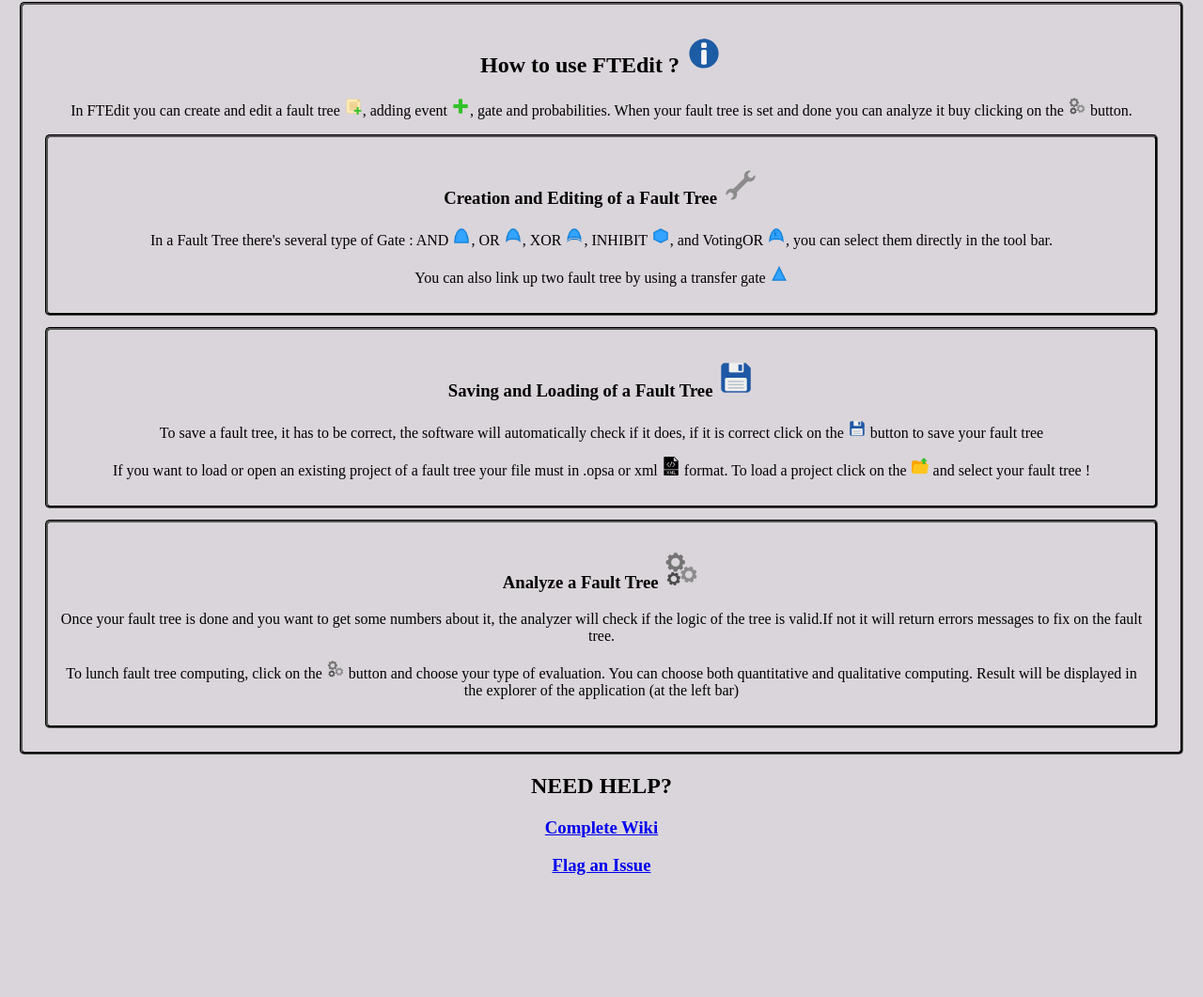
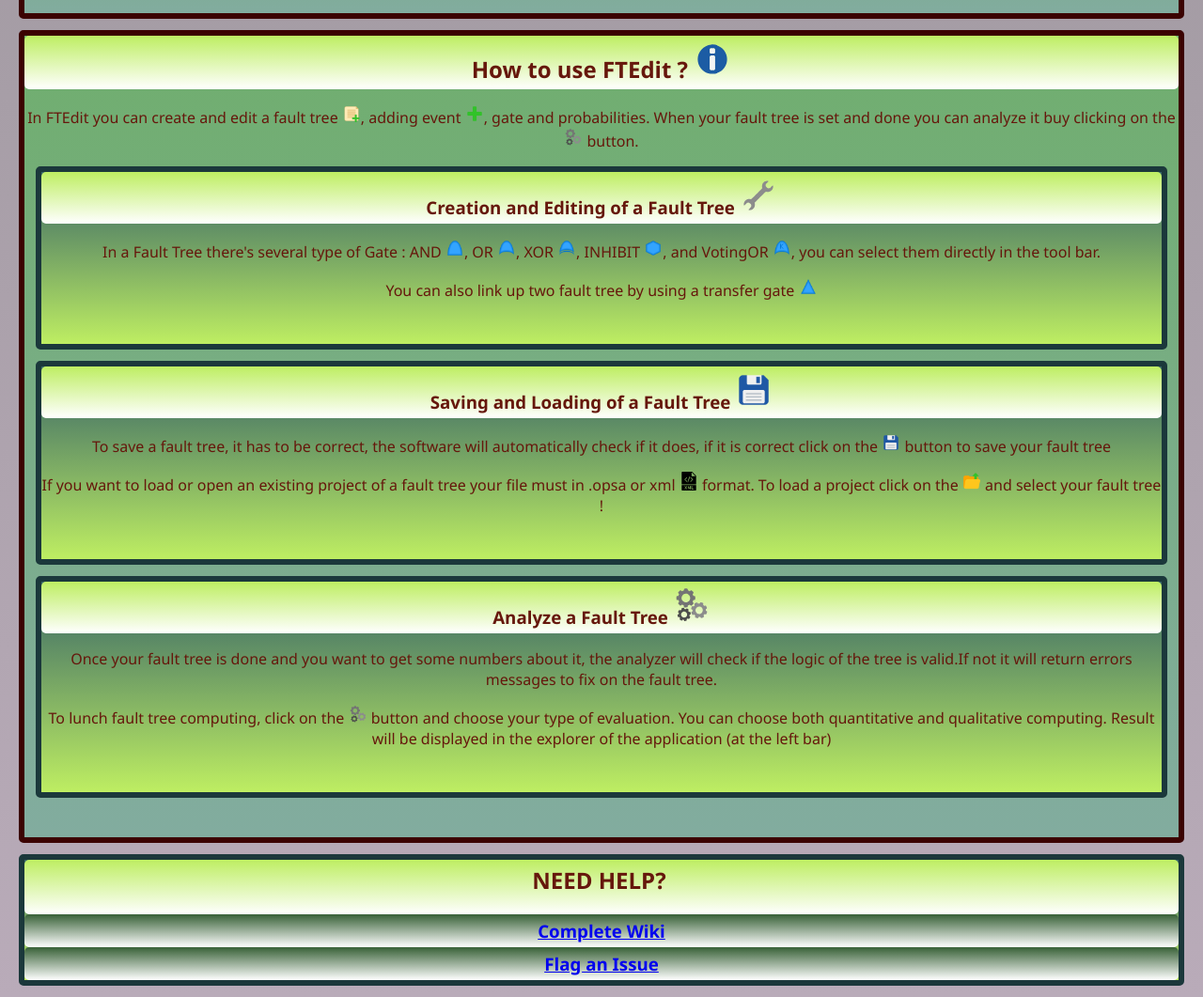
Before and after one commit to ChuOkupai/FTEdit, a plain HTML site: page index.html in a window 1280 px wide. Shown: the part 641-1702 px from the top of the page at 94% size. Before the commit the page ends 1592 px from the top, so only its background shows below. Drawn offline with Linux system fonts and the light colour scheme.

Commit message:
weird css changes

```diff
--- a/index.html
+++ b/index.html
@@ -19,12 +19,12 @@
 			<div class="el 3"><a href="https://github.com/ChuOkupai/FTEdit/releases"><img src="resources/images/icon.svg" height="80px" width="80px" alt"all release" title="all release download"/></a></div>
 
 		</div>
-		<section>
+		<section class="main">
 				<h2>What Is FTEdit ? <img  src="resources/images/icon.svg" height="40px" width="40px"/></h2>
 				<p>FTedit is an open-source software of a Fault Tree editor. A Fault Tree is a representation of a technical hazard of a complex system. </p>
 				<p>With FTEdit you can create <img src="resources/images/add.png" height="20px" width="20px" alt="edit" />, edit <img src="resources/images/edit.svg" height="20px" width="20px" alt="edit" />, save <img src="resources/images/save.png" height="20px" width="20px" alt="edit" />, load <img src="resources/images/open.png" height="20px" width="20px" alt="edit" />, export <img src="resources/images/saveAs.png" height="20px" width="20px" alt="edit" /> and analyse <img src="resources/images/evaluate.svg" height="20px" width="20px" alt="edit" /> all types of fault tree ! </p>
 		</section>
-		<section>
+		<section class="main">
 				<h2>How to use FTEdit ? <img  src="resources/images/info.svg" height="40px" width="40px"/></h2>
 				<p class="lool">In FTEdit you can create and edit a fault tree <img src="resources/images/new.png" height="20px" width="20px" alt="edit" />, adding event <img src="resources/images/add.png" height="20px" width="20px" alt="edit" />, gate and probabilities. When your fault tree is set and done you can analyze it buy clicking on the  <img  src="resources/images/evaluate.svg" height="20px" width="20px"/> button. </p>
 
--- a/main.css
+++ b/main.css
@@ -1,6 +1,9 @@
 
 body{
     background-color: #DAD5DA;
+    color: #66170C;
+    font-family: 'Segoe UI', Tahoma, Geneva, Verdana, sans-serif;
+    background: linear-gradient(rgb(153, 148, 153),rgb(185, 171, 185));
 }
 
 header{
@@ -9,26 +12,41 @@ header{
     flex-direction: column;
     justify-content: center;
     align-items: center;
-    border: 3px black groove;
+    color: #3B0201;
+    border: 6px #3B0201 solid;
     border-radius: 5px;
     padding: 1%;
     margin: 1%;
+    background: linear-gradient(rgb(153, 148, 153),rgb(185, 171, 185));
 }
 
+.main{
+    border: 6px #3B0201 solid;
+    border-radius: 5px;
+    padding: 0 0px 30px 0px;
+    margin: 12px 12px 12px 12px;
+    text-align: center;
+    background: linear-gradient(#70AE6E,#82AC9F);
+
+
+
+}
 .cont{
     display: flex;
+
     flex-direction: row;
     justify-content: space-around;
     align-items: center;
     width: 1370px;
 
-    padding: 1%;
+    padding: 12px 12px 12px 12px;
     margin: 1%;
 }
 
 .el:nth-child(1){
     width: auto;
     background-color: #82AC9F;
+    border: 6px #70AE6E solid;
     border-radius: 5px;
     padding: 1px 0.5px 2px 1.5px;
 }
@@ -41,15 +59,63 @@ header{
     width: auto;
 }
 
-h2,h3{
+
+section h3{
+    background-color: #BEEE62;
+    border-radius: 5px;
+    padding: 5px;
+    margin : 0px;
     align-content: center;
     text-align: center;
+    background: linear-gradient(#BEEE62,white);
 }
 
-section{
-    border: 3px black groove;
+section h2{
+    background-color: #BEEE62;
     border-radius: 5px;
-    padding: 1%;
-    margin: 1%;
+    padding: 5px;
+    margin : 0px;
+    align-content: center;
     text-align: center;
+    background: linear-gradient(#BEEE62,white);
 }
+
+
+section section{
+    border: 6px #1B383B solid;
+    border-radius: 5px;
+    padding: 0 0px 30px 0px;
+    margin: 12px 12px 12px 12px;
+    text-align: center;
+    background: linear-gradient(#366467,#BEEE62);
+}
+
+footer {
+    border: 6px #1B383B solid;
+    border-radius: 5px;
+    padding: 0 0px 0px 0px;
+    margin: 12px 12px 12px 12px;
+    text-align: center;
+    background: linear-gradient(#366467,#BEEE62);
+}
+
+
+footer h2{
+    background-color: #BEEE62;
+    border-radius: 5px;
+    padding: 5px 10px 20px 5px;
+    margin : 0px;
+    align-content: center;
+    text-align: center;
+    background: linear-gradient(#BEEE62,white);
+}
+
+footer h3{
+    background-color: #386137;
+    border-radius: 5px;
+    padding: 5px;
+    margin : 0px;
+    align-content: center;
+    text-align: center;
+    background: linear-gradient(#386137,white);
+}
```
